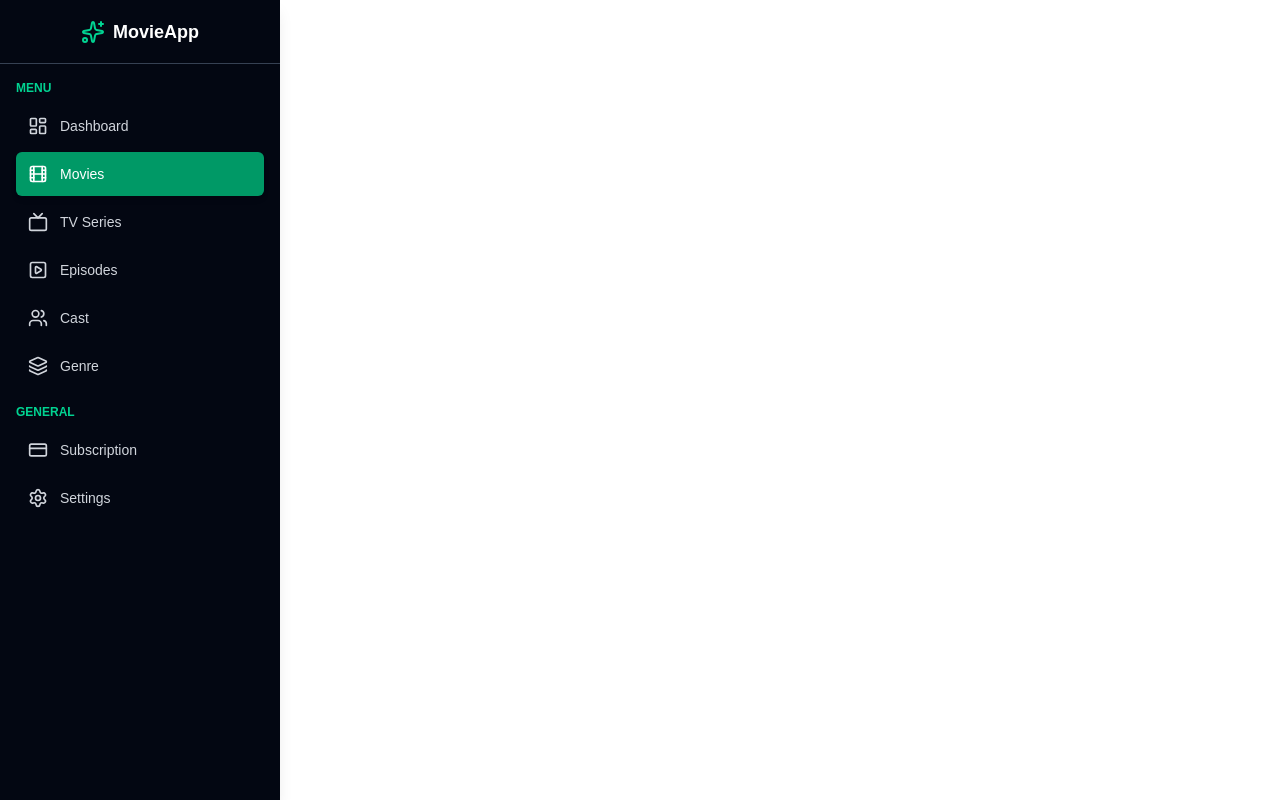
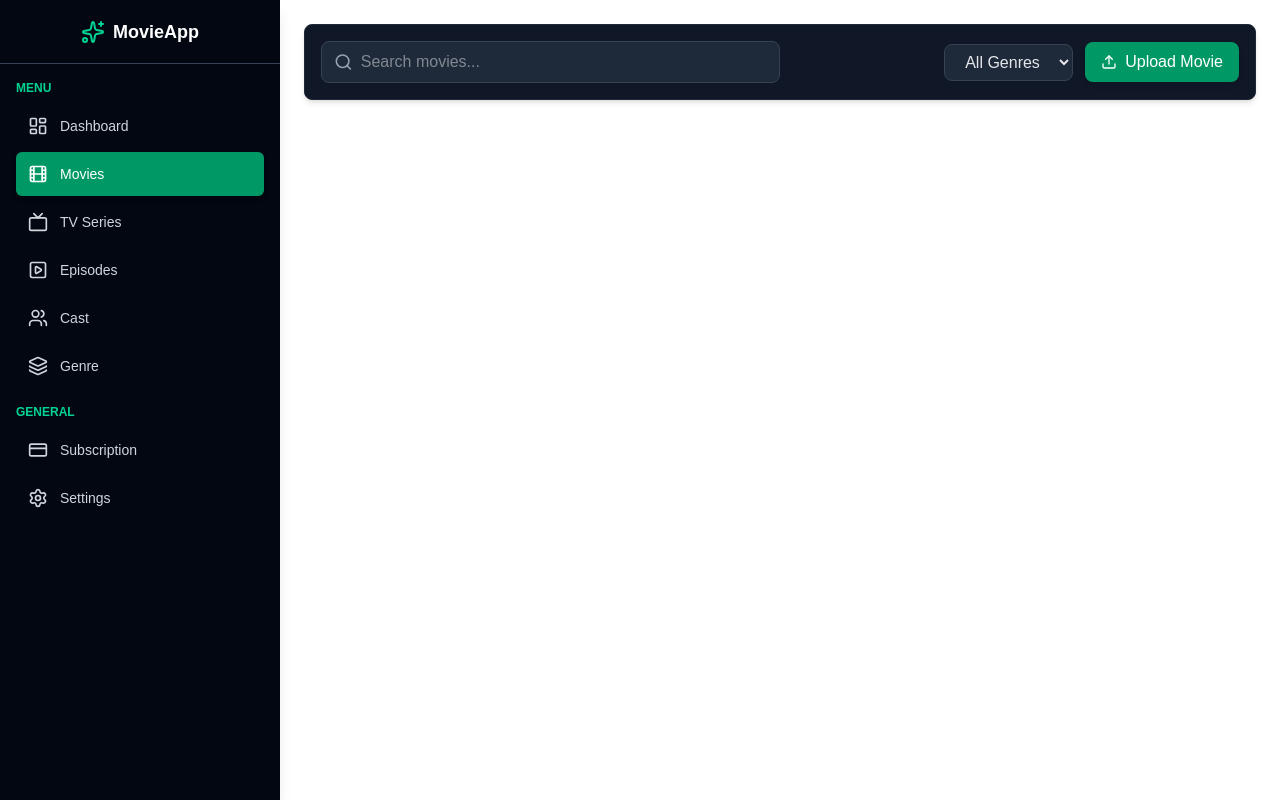
Before and after one commit to DonShanilka/movie-frontend-admin-panel, a Next.js app: page /movies in a window 1280 px wide. Built offline with nearby package versions, Linux system fonts and the light colour scheme.

Commit message:
create movieTopBar.tsx

```diff
--- a/src/app/movies/page.tsx
+++ b/src/app/movies/page.tsx
@@ -1,11 +1,10 @@
+import MovieTopbar from '@/components/movie_components/movieTopbar'
 import React from 'react'
 
 function page() {
   return (
     <div >
-        <div className='w-full h-full flex justify-center items-center bg-white'>
-            <h1 className='text-2xl font-bold text-white'>Movie Page SHanilka</h1>
-        </div>
+        <MovieTopbar/>
     </div>
   )
 }
--- /dev/null
+++ b/src/components/movie_components/movieTopbar.tsx
@@ -0,0 +1,40 @@
+"use client";
+
+import { Search, Filter, Upload } from "lucide-react";
+
+export default function MovieTopbar() {
+  return (
+    <div className="w-full flex flex-col md:flex-row items-center justify-between gap-4 bg-gray-900 p-4 rounded-lg shadow-md border border-gray-800">
+
+      {/* Search Bar */}
+      <div className="w-full md:w-1/2 flex items-center bg-gray-800 px-3 py-2 rounded-lg border border-gray-700">
+        <Search className="text-gray-400 w-5 h-5" />
+        <input
+          type="text"
+          placeholder="Search movies..."
+          className="w-full bg-transparent outline-none text-gray-200 ml-2"
+        />
+      </div>
+
+      {/* Filter Button */}
+      <div className="flex gap-3 items-center">
+
+        {/* Filter Dropdown */}
+        <select className="bg-gray-800 text-gray-200 px-4 py-2 rounded-lg border border-gray-700 outline-none cursor-pointer">
+          <option value="all">All Genres</option>
+          <option value="action">Action</option>
+          <option value="drama">Drama</option>
+          <option value="comedy">Comedy</option>
+          <option value="horror">Horror</option>
+        </select>
+
+        {/* Upload Movie Button */}
+        <button className="flex items-center gap-2 bg-emerald-600 hover:bg-emerald-700 text-white px-4 py-2 rounded-lg shadow-md transition">
+          <Upload className="w-4 h-4" />
+          Upload Movie
+        </button>
+      </div>
+
+    </div>
+  );
+}
```
